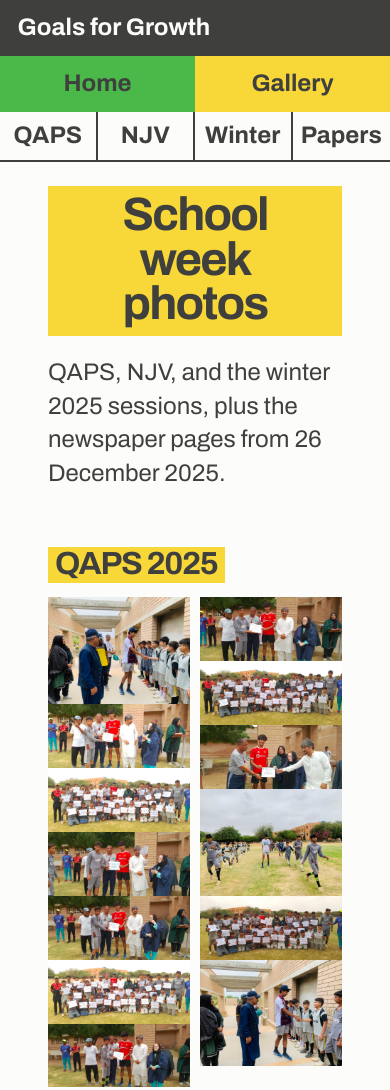
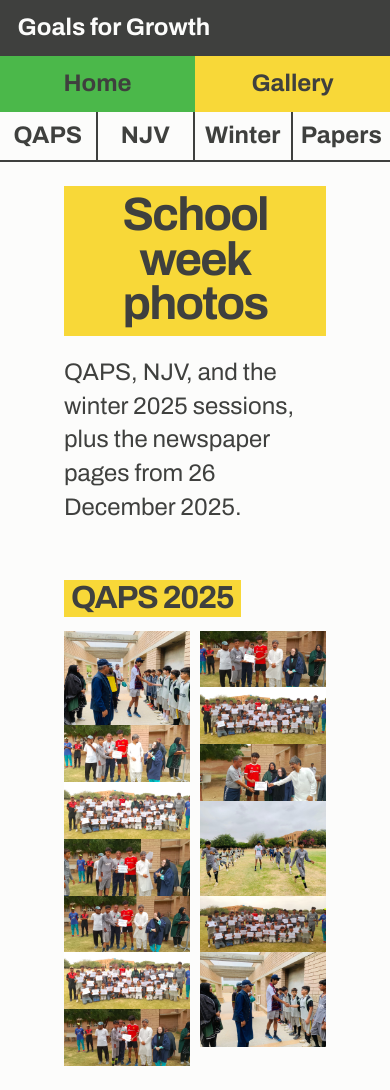
Before and after one commit to amsultan2010/goalsforgrowth, a plain HTML site: page gallery/index.html in a window 390 px wide. Shown: the top 1090 px of the page. Drawn offline with Linux system fonts and the light colour scheme.

Commit message:
give the gallery more side room
Co-authored-by: Cursor <cursoragent@cursor.com>

```diff
--- a/css/site.css
+++ b/css/site.css
@@ -357,7 +357,7 @@ a { color: inherit; }
 .site-foot a { font-weight: 700; }
 
 .page {
-  width: var(--edge);
+  width: min(1520px, calc(100% - 18rem));
   margin: 0 auto;
   padding: max(1.25rem, env(safe-area-inset-top)) 0 4rem;
 }
@@ -404,6 +404,7 @@ a { color: inherit; }
   .band.flip figure { order: 0; }
   .band figure { min-height: 16rem; }
   .copy { padding: 1.6rem 1.15rem 2rem; }
+  .page { width: min(1520px, calc(100% - 8rem)); }
   .shots { columns: 2; }
   .tick { display: none; }
   .bar-red { height: 1.4rem; }
```
